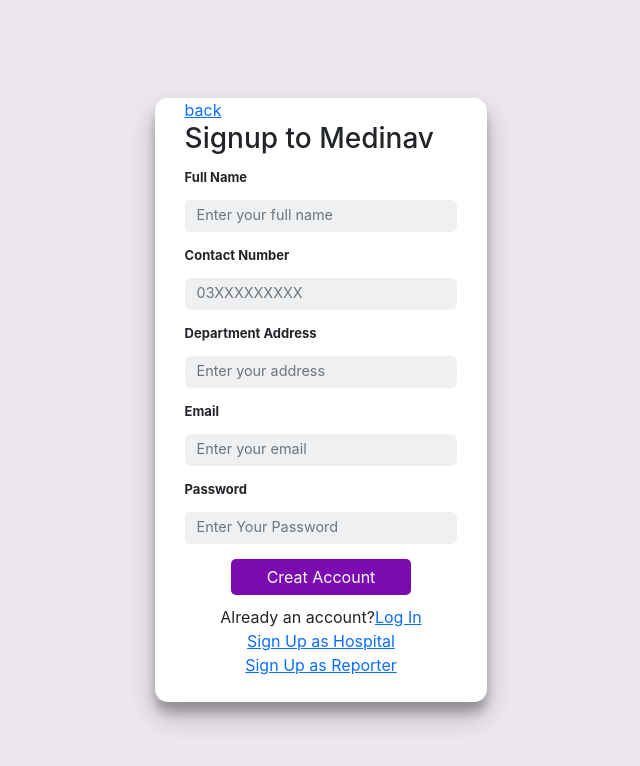
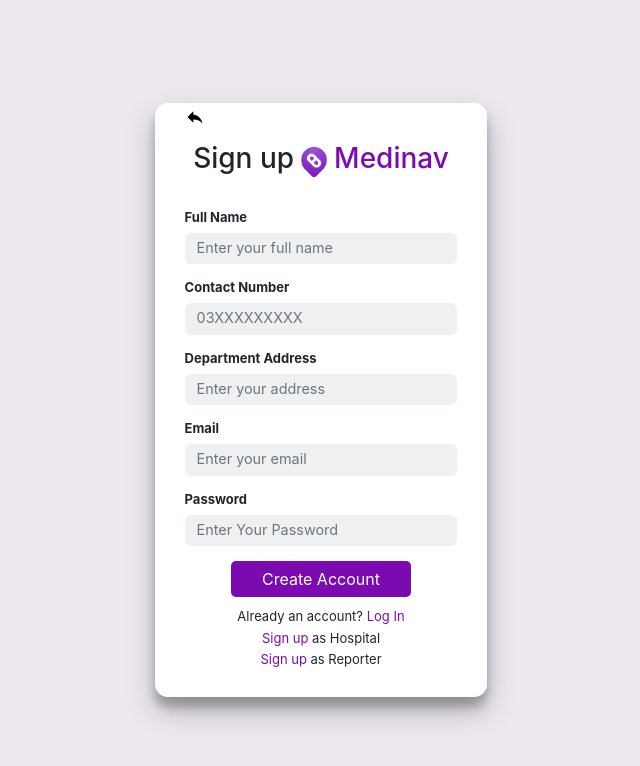
Before and after one commit to Ahad-Codes/MediNav, a React (Create React App) app in the folder frontend/: page /SignUp/Warden in a window 1280 px wide. Shown: the top 766 px of the page, without its empty margins (319-959 px from the left). Built offline with nearby package versions, Linux system fonts and the light colour scheme.

Commit message:
updating SignUpWarden

```diff
--- a/frontend/src/css/ReportAccident.css
+++ b/frontend/src/css/ReportAccident.css
@@ -1,10 +1,12 @@
 .ReportAccident {
-  height: 100vh;
+  height: 91vh;
   display: flex;
 
   justify-content: center;
   align-items: center;
-  background-image: url("../images/ambulance_login.jpg");
+  /* background-image: url("../images/ambulance_login.jpg"); */
+  background-image: url("../images/update_bg.jpg");
+
   background-size:cover;
 }
 
@@ -22,6 +24,7 @@
   align-items: center;
   align-content: center;
   padding: 25px 40px 35px 40px;
+  box-shadow: rgba(0, 0, 0, 0.19) 0px 10px 20px, rgba(0, 0, 0, 0.23) 0px 6px 6px;
 
 }
 
--- a/frontend/src/css/TempDashboard.css
+++ b/frontend/src/css/TempDashboard.css
@@ -7,7 +7,7 @@
 .MainDashboard {
     background-image: url("../images/update_bg.jpg");
     background-size: cover;
-    height: 100vh;
+    height: 91vh;
     /* width: 100%; */
     display: flex;
     justify-content: center;
--- a/frontend/src/pages/SignUpHospital.js
+++ b/frontend/src/pages/SignUpHospital.js
@@ -182,7 +182,7 @@ export default function SignUpHospital() {
             </div>
             <div className="bring_child_to_center">
               <button type="submit" className="btn btn-primary button">
-                Creat Account
+                Create Account
               </button>
             </div>
           </form>
--- a/frontend/src/pages/SignUpReporter.js
+++ b/frontend/src/pages/SignUpReporter.js
@@ -117,13 +117,13 @@ export default function SignUpReporter() {
             </div>
             <div className="bring_child_to_center">
               <button type="submit" className="btn btn-primary button">
-                Creat Account
+                Create Account
               </button>
             </div>
           </form>
 
           <p className="bring_link_to_center alternate_links_p">
-            Already an account?<Link className="alternate_links" to="/LogIn">Log In</Link>
+            Already an account? <Link className="alternate_links" to="/LogIn">Log In</Link>
           </p>
           <p className="bring_link_to_center alternate_links_p">
             <Link className="alternate_links" to="/SignUp/Hospital">Sign up</Link> as Hospital
--- a/frontend/src/pages/SignUpWarden.js
+++ b/frontend/src/pages/SignUpWarden.js
@@ -2,6 +2,8 @@ import React, { useState, useEffect } from "react";
 import axios from "axios";
 import { Link, useNavigate } from "react-router-dom";
 import "../css/SignUpReporter.css";
+import ReplyIcon from '@mui/icons-material/Reply';
+import mediNavLogo from "../images/medinav_logo.png";
 
 export default function SignUpWarden() {
   const [name, setName] = useState("");
@@ -32,11 +34,13 @@ export default function SignUpWarden() {
     <div className="SignUpReporter">
       <div className="main_box">
         <div className="form_box">
-          <Link to="/">back</Link>
-          <h3>Signup to Medinav</h3>
+          <Link to="/" className="back_link"><ReplyIcon fontSize="small" /></Link>
+          <div className="form_heading">
+            <h3>Sign up</h3><img className="img_logo" src={mediNavLogo} alt="Logo" /><h3 className="logo_text"> Medinav</h3>
+          </div>
           <form onSubmit={onSubmit}>
             <div className="mb-3 form_row">
-              <label for="exampleInputEmail1" className="form-label">
+              <label for="exampleInputEmail1" >
                 Full Name
               </label>
               <input
@@ -51,7 +55,7 @@ export default function SignUpWarden() {
               />
             </div>
             <div className="mb-3 form_row">
-              <label for="exampleInputEmail1" className="form-label">
+              <label for="exampleInputEmail1" >
                 Contact Number
               </label>
               <input
@@ -66,7 +70,7 @@ export default function SignUpWarden() {
               />
             </div>
             <div className="mb-3 form_row">
-              <label for="exampleInputEmail1" className="form-label">
+              <label for="exampleInputEmail1" >
                 Department Address
               </label>
               <input
@@ -81,7 +85,7 @@ export default function SignUpWarden() {
               />
             </div>
             <div className="mb-3 form_row">
-              <label for="exampleInputEmail1" className="form-label">
+              <label for="exampleInputEmail1" >
                 Email
               </label>
               <input
@@ -97,7 +101,7 @@ export default function SignUpWarden() {
             </div>
 
             <div className="mb-3 form_row">
-              <label for="exampleInputPassword1" className="form-label">
+              <label for="exampleInputPassword1" >
                 Password
               </label>
               <input
@@ -113,19 +117,19 @@ export default function SignUpWarden() {
             </div>
             <div className="bring_child_to_center">
               <button type="submit" className="btn btn-primary button">
-                Creat Account
+                Create Account
               </button>
             </div>
           </form>
 
-          <p className="bring_link_to_center">
-            Already an account?<Link to="/LogIn">Log In</Link>
+          <p className="bring_link_to_center alternate_links_p">
+            Already an account? <Link className="alternate_links" to="/LogIn">Log In</Link>
           </p>
-          <p className="bring_link_to_center">
-            <Link to="/SignUp/Hospital">Sign Up as Hospital</Link>
+          <p className="bring_link_to_center alternate_links_p">
+            <Link className="alternate_links" to="/SignUp/Hospital">Sign up</Link> as Hospital
           </p>
-          <p className="bring_link_to_center">
-            <Link to="/SignUp/Reporter">Sign Up as Reporter</Link>
+          <p className="bring_link_to_center alternate_links_p">
+            <Link className="alternate_links" to="/SignUp/Reporter">Sign up</Link> as Reporter
           </p>
         </div>
       </div>
```
